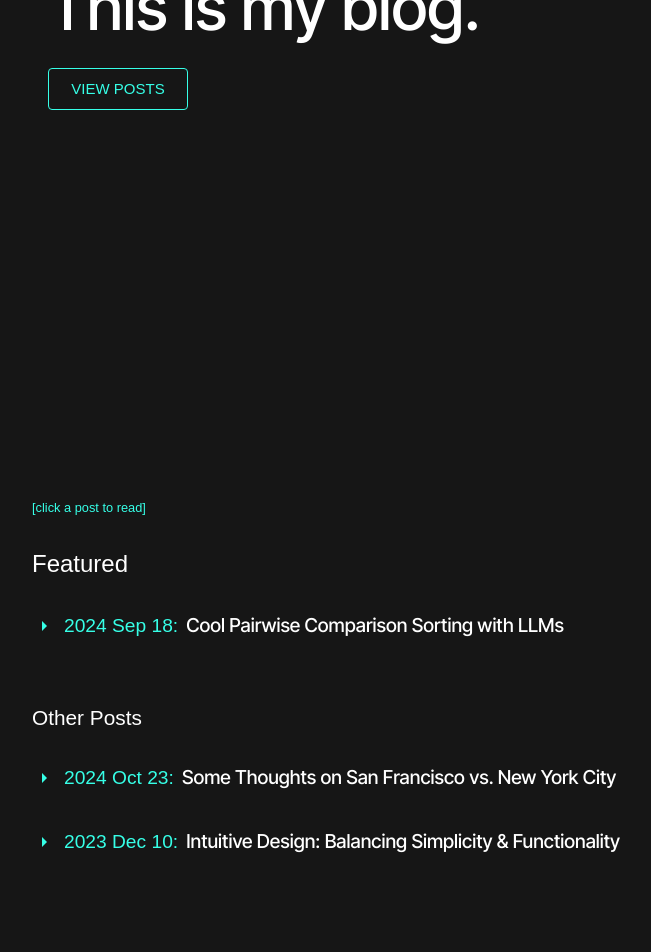
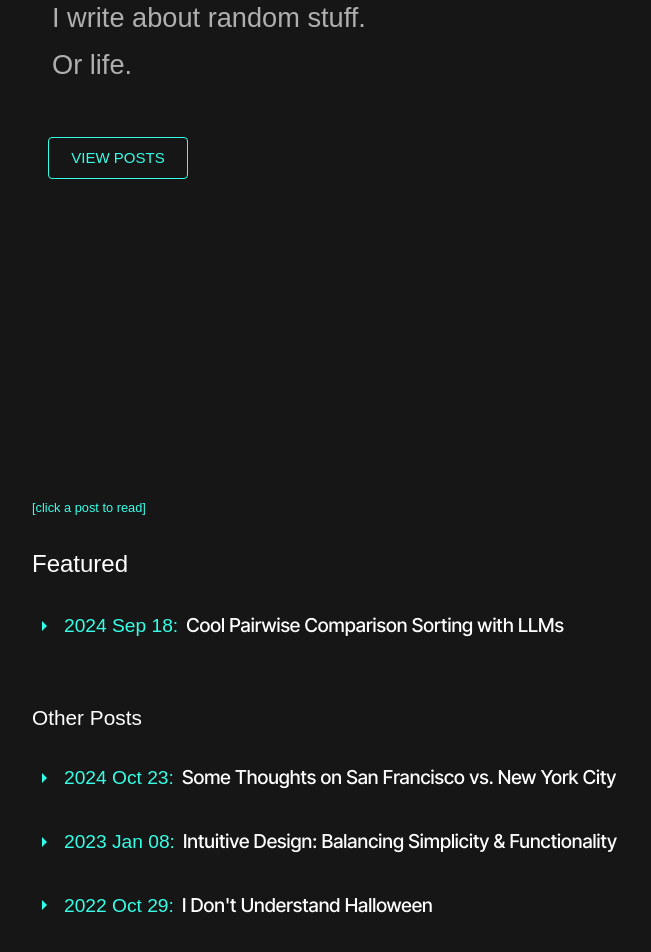
Before and after one commit to aaronzsun/personalwebsite, a Next.js app: page /blog in a window 1280 px wide. Shown: the part 402-1354 px from the top of the page, without its empty margins (192-843 px from the left). Built offline with nearby package versions, Linux system fonts and the light colour scheme; a web font is replaced by a local one.

Commit message:
blog posts

```diff
--- a/src/app/blog/components/BlogPost1.js
+++ b/src/app/blog/components/BlogPost1.js
@@ -34,7 +34,7 @@ const BlogPost1 = () => {
         />
         {/* Blog Post Title */}
         <Typography variant="h6" sx={{ fontSize: { xs: '1rem', sm: '1.2rem', md: '1.2rem' }, color: 'white' }}>
-          <Typography variant="h6" component="span" sx={{ fontSize: { xs: '1rem', sm: '1.2rem', md: '1.2rem' }, fontFamily: 'var(--font-iosevka), monospace', color: '#36ffe7', mr: 1 }}>2023 Dec 10:</Typography>
+          <Typography variant="h6" component="span" sx={{ fontSize: { xs: '1rem', sm: '1.2rem', md: '1.2rem' }, fontFamily: 'var(--font-iosevka), monospace', color: '#36ffe7', mr: 1 }}>2023 Jan 08:</Typography>
            Intuitive Design: Balancing Simplicity & Functionality
         </Typography>
       </Box>
--- a/src/app/blog/components/BlogPost2.js
+++ b/src/app/blog/components/BlogPost2.js
@@ -112,7 +112,7 @@ const BlogPost2 = () => {
                     </Typography>
                 </Box>
             </Box>
-            <Box sx={{ display: 'flex', alignItems: 'flex-start', color: '#afafaf', mt: 2 }}>
+            <Box sx={{ display: 'flex', alignItems: 'flex-start', color: '#afafaf', mt: 2, mb: 3.5 }}>
                 <ArrowRightIcon
                     sx={{
                     color: '#36ffe7',
@@ -132,7 +132,80 @@ const BlogPost2 = () => {
                     component="span"
                     sx={{ display: 'inline', color: '#afafaf' }}
                     >
-                    The one in Father Demo Square. It&apos;s definitely overpriced and New Yorkers will hate me for this but its my favorite quick slice.
+                    The one in Father Demo Square. It&apos;s definitely overpriced and New Yorkers will hate me for this but I don&apos;t care- its my favorite quick slice.
+                    </Typography>
+                </Box>
+            </Box>
+            While I&apos;m at it, here&apos;s some of my favorite spots in San Francisco so far: <br/><br/>
+            <Box sx={{ display: 'flex', alignItems: 'flex-start', color: '#afafaf' }}>
+                <ArrowRightIcon
+                    sx={{
+                    color: '#36ffe7',
+                    marginRight: '6px',
+                    }}
+                />
+                <Box>
+                    <Typography
+                    variant="body1"
+                    component="span"
+                    sx={{ fontFamily: 'var(--font-iosevka), monospace', color: '#36ffe7', marginRight: 1 }}
+                    >
+                    Yuanbao Baozi:
+                    </Typography>
+                    <Typography
+                    variant="body1"
+                    component="span"
+                    sx={{ display: 'inline', color: '#afafaf' }}
+                    >
+                    On Irving St. The beef noodle soup is so good. I like the dumplings a lot too.
+                    </Typography>
+                </Box>
+            </Box>
+            <Box sx={{ display: 'flex', alignItems: 'flex-start', color: '#afafaf', mt: 2 }}>
+                <ArrowRightIcon
+                    sx={{
+                    color: '#36ffe7',
+                    marginRight: '6px',
+                    }}
+                />
+                <Box>
+                    <Typography
+                    variant="body1"
+                    component="span"
+                    sx={{ fontFamily: 'var(--font-iosevka), monospace', color: '#36ffe7', marginRight: 1 }}
+                    >
+                    Kevin&apos;s Noodle House:
+                    </Typography>
+                    <Typography
+                    variant="body1"
+                    component="span"
+                    sx={{ display: 'inline', color: '#afafaf' }}
+                    >
+                    I love pho so this find was huge for me. Also, my friend told me to try the combo plate and it was also delicious. Super affordable too.
+                    </Typography>
+                </Box>
+            </Box>
+            <Box sx={{ display: 'flex', alignItems: 'flex-start', color: '#afafaf', mt: 2, mb: 3.5 }}>
+                <ArrowRightIcon
+                    sx={{
+                    color: '#36ffe7',
+                    marginRight: '6px',
+                    }}
+                />
+                <Box>
+                    <Typography
+                    variant="body1"
+                    component="span"
+                    sx={{ fontFamily: 'var(--font-iosevka), monospace', color: '#36ffe7', marginRight: 1 }}
+                    >
+                    Speedy&apos;s Tacos:
+                    </Typography>
+                    <Typography
+                    variant="body1"
+                    component="span"
+                    sx={{ display: 'inline', color: '#afafaf' }}
+                    >
+                    This is in Sunnyvale but the way their beef burrito made me feel made it a must mention.
                     </Typography>
                 </Box>
             </Box>
--- /dev/null
+++ b/src/app/blog/components/BlogPost4.js
@@ -0,0 +1,60 @@
+"use client"
+
+import { useState } from 'react';
+import { Box, Typography, Collapse } from '@mui/material';
+import ArrowRightIcon from '@mui/icons-material/ArrowRight';
+
+const BlogPost4 = () => {
+  const [isExpanded, setIsExpanded] = useState(false);
+
+  // Toggle expanded state
+  const toggleExpand = () => {
+    setIsExpanded(!isExpanded);
+  };
+
+  return (
+    <Box sx={{ marginBottom: 4 }}>
+      {/* Blog Post Title with Clickable Arrow and Text */}
+      <Box
+        sx={{
+          display: 'flex',
+          alignItems: 'center',
+          cursor: 'pointer',
+        }}
+        onClick={toggleExpand}
+      >
+        {/* ArrowRightIcon rotates when expanded */}
+        <ArrowRightIcon
+          sx={{
+            color: '#36ffe7',
+            marginRight: '8px',
+            transform: isExpanded ? 'rotate(90deg)' : 'rotate(0deg)',  // Rotate the icon
+            transition: 'transform 0.3s ease',  // Smooth transition for rotation
+          }}
+        />
+        {/* Blog Post Title */}
+        <Typography variant="h6" sx={{ fontSize: { xs: '1rem', sm: '1.2rem', md: '1.2rem' }, color: 'white' }}>
+          <Typography variant="h6" component="span" sx={{ fontSize: { xs: '1rem', sm: '1.2rem', md: '1.2rem' }, fontFamily: 'var(--font-iosevka), monospace', color: '#36ffe7', mr: 1 }}>2022 Oct 29:</Typography>
+            I Don&apos;t Understand Halloween
+        </Typography>
+      </Box>
+
+      {/* Blog Post Content that expands and collapses */}
+      <Collapse in={isExpanded}>
+        <Box sx={{ marginTop: 2, paddingLeft: '32px' }}>  {/* Align with title */}
+          <Typography variant="body1" sx={{ color: '#afafaf' }}>
+            Okay, I won&apos;t lie: Halloween was super fun as a kid. I liked dressing up as my favorite superhero and running around amassing a giant
+            sack of candy. Also I got to stay up late. My parents took most of my candy the next day, though I still enjoyed the process. <br/><br/>
+            But now, I realized I don&apos;t get Halloween at all. Firstly, it&apos;s interesting to me that every household just accepts this agreement
+            that they&apos;ll buy candy to give out to kids. Also, I know the US is trying to be healthier, but isn&apos;t giving kids literal
+            giant sacks of sugar not a great idea? I would get it more if it was maybe one day where you go and eat the candy, but I&apos;ve seen
+            how much candy kids get firsthand- it&apos;s definitely enough to last for months, if not years. Hopefully I won&apos;t be that one house giving
+            out carrots when I&apos;m older though.
+          </Typography>
+        </Box>
+      </Collapse>
+    </Box>
+  );
+};
+
+export default BlogPost4;
--- a/src/app/blog/page.js
+++ b/src/app/blog/page.js
@@ -9,6 +9,7 @@ import localFont from "next/font/local";
 import BlogPost1 from './components/BlogPost1';
 import BlogPost2 from './components/BlogPost2';
 import BlogPost3 from './components/BlogPost3';
+import BlogPost4 from './components/BlogPost4';
 
 
 
@@ -171,11 +172,17 @@ export default function Blog() {
               className='fade-in topSection'
             >
               <Box className="section-content">
-                <Typography variant="h3" component="h1" sx={{ fontFamily: 'var(--font-iosevka), monospace', fontWeight: "500", mb: { xs: 2, sm: 2, md: 2}, fontSize: { xs: '1rem', sm: '1.5rem', md: '1.5rem' }  }}>
+                <Typography variant="h3" component="h1" sx={{ fontFamily: 'var(--font-iosevka), monospace', fontWeight: "500", ml: 0.5, mb: { xs: 5, sm: 3.5, md: 3.5}, fontSize: { xs: '1rem', sm: '1.4rem', md: '1.4rem' }  }}>
                   <span style={{ color: '#36ffe7' }}> Hello World! I&apos;m Aaron. </span>
                 </Typography>
                 <Typography variant="h3" component="h1" sx={{ fontWeight: "500", mb: { xs: 0, sm: 2, md: 2}, fontSize: { xs: '2.5rem', sm: '2.5rem', md: '4rem' }  }}>
                   <span style={{ color: 'white' }}> This is my blog. </span>
+                </Typography>
+                <Typography variant="h3" component="h1" sx={{ fontFamily: 'var(--font-iosevka), monospace', fontWeight: "500", ml: 0.5, mt: { xs: 2, sm: 2, md: 2}, mb: { xs: 2, sm: 2, md: 2}, fontSize: { xs: '1.2rem', sm: '1.7rem', md: '1.7rem' }  }}>
+                  <span style={{ color: '#afafaf' }}> I write about random stuff. </span>
+                </Typography>
+                <Typography variant="h3" component="h1" sx={{ fontFamily: 'var(--font-iosevka), monospace', fontWeight: "500", ml: 0.5, mt: { xs: 2, sm: 2, md: 2}, mb: { xs: 2, sm: 6, md: 6}, fontSize: { xs: '1.2rem', sm: '1.7rem', md: '1.7rem' }  }}>
+                  <span style={{ color: '#afafaf' }}> Or life. </span>
                 </Typography>
                 <Button
                   variant="outlined"
@@ -234,6 +241,7 @@ export default function Blog() {
                 </Typography>
                 <BlogPost2/>
                 <BlogPost1/>
+                <BlogPost4/>
               </Box>
             </Box>
           </Box>
```
